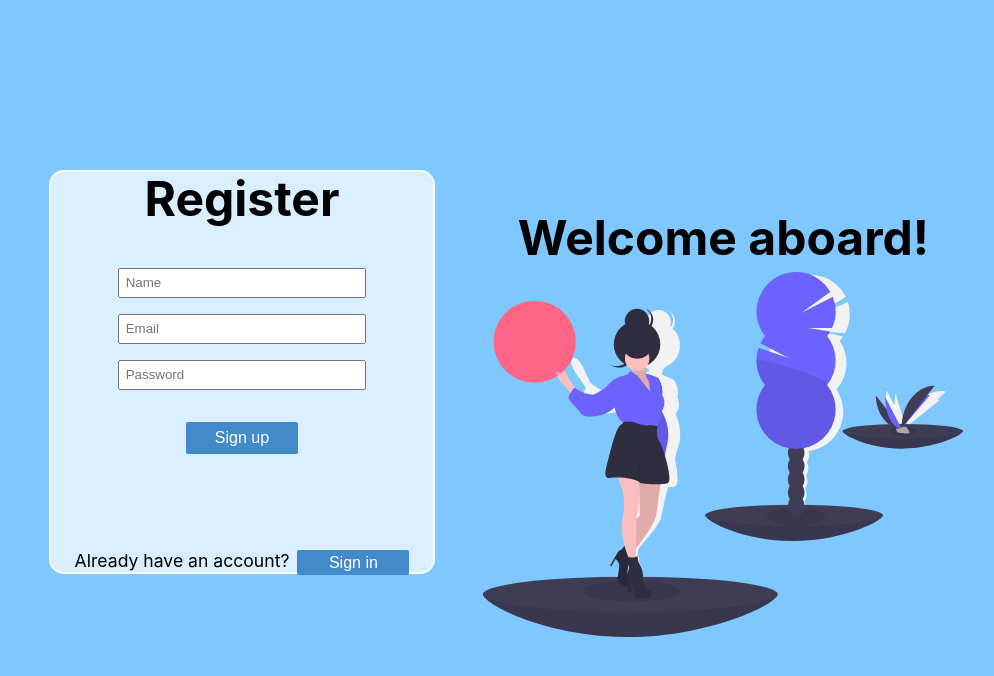
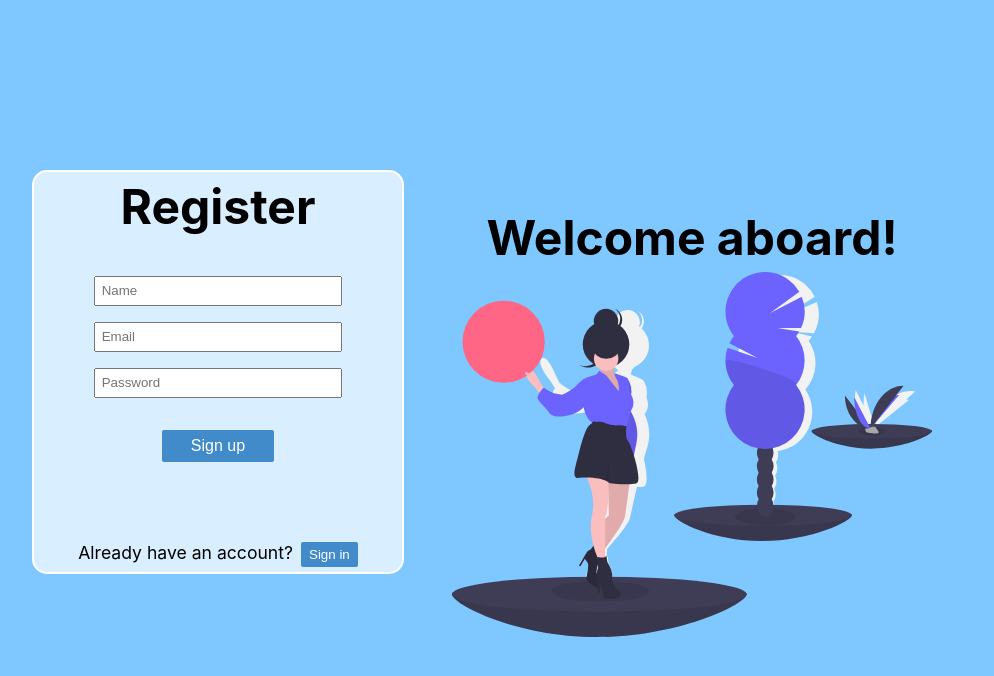
Before and after one commit to MariaModan/Login-practice, a React (Create React App) app in the folder front-end/my-app/: page / in a window 1280 px wide. Both pictures are taken after a click on the button "Register now". Shown: the top 676 px of the page, without its empty margins (158-1152 px from the left). Built offline with nearby package versions, Linux system fonts and the light colour scheme.

Commit message:
a bit more styling

```diff
--- a/front-end/my-app/src/components/Register.js
+++ b/front-end/my-app/src/components/Register.js
@@ -33,7 +33,7 @@ class Register extends React.Component {
     render() {
         return(
             <div className='container'>
-                <div className='form-container'>
+                <div className='reg-form-container'>
                     <h1>Register</h1>
                     <form >
                         <label htmlFor='name'/>
@@ -68,7 +68,7 @@ class Register extends React.Component {
                     </form>
                     <p>Already have an account?
                     <button
-                        className='signInBtn btn'
+                        className='regSignInBtn btn'
                         onClick={()=> this.props.onRouteChange('signin')}>Sign in</button></p>
                 </div>
                 <div className='illustration-container'>
--- a/front-end/my-app/src/components/css/register.css
+++ b/front-end/my-app/src/components/css/register.css
@@ -17,7 +17,7 @@ img {
     width: 480px;
 }
 
-.form-container {
+.reg-form-container {
     display: flex;
     flex-direction: column;
     justify-content: center;
@@ -32,7 +32,7 @@ img {
     margin-bottom: 3.5rem;
 }
 
-.form-container>h1 {
+.reg-form-container>h1 {
     margin-bottom: 2rem;
 }
 
@@ -43,7 +43,7 @@ form {
     justify-content: center;
     align-items: center;
     text-align: center;
-    margin-bottom: 4.5rem;
+    margin-bottom: 5rem;
 }
 
 input {
@@ -70,12 +70,12 @@ input {
     padding: 7px 0px;
 }
 
-.form-container > p {
+.reg-form-container > p {
     font-size: 1.1rem;
     margin-top: 0rem;
 }
 
-.signInBtn {
-    padding: 0.2rem 0;
+.regSignInBtn {
+    padding: 0.3rem 0.5rem;
     margin-left: 0.5rem;
 }
```
